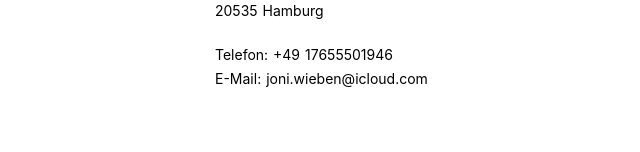
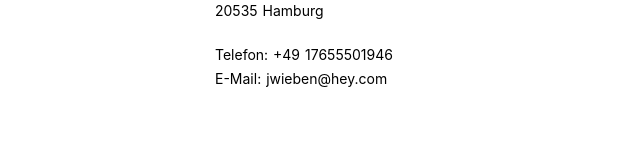
Before and after one commit to JonathanWbn/clipp.li, a Next.js app: page /legal/impressum in a window 1280 px wide. Shown: the part 148-300 px from the top of the page, without its empty margins (45-685 px from the left). Built offline with nearby package versions, Linux system fonts and the light colour scheme.

Commit message:
Update email

```diff
--- a/pages/legal/impressum.js
+++ b/pages/legal/impressum.js
@@ -13,7 +13,7 @@
         <p>
           Telefon: +49 17655501946
           <br />
-          E-Mail: <a href="mailto:joni.wieben@icloud.com">joni.wieben@icloud.com</a>
+          E-Mail: <a href="mailto:jwieben@hey.com">jwieben@hey.com</a>
           <br />
         </p>
       </main>
```
